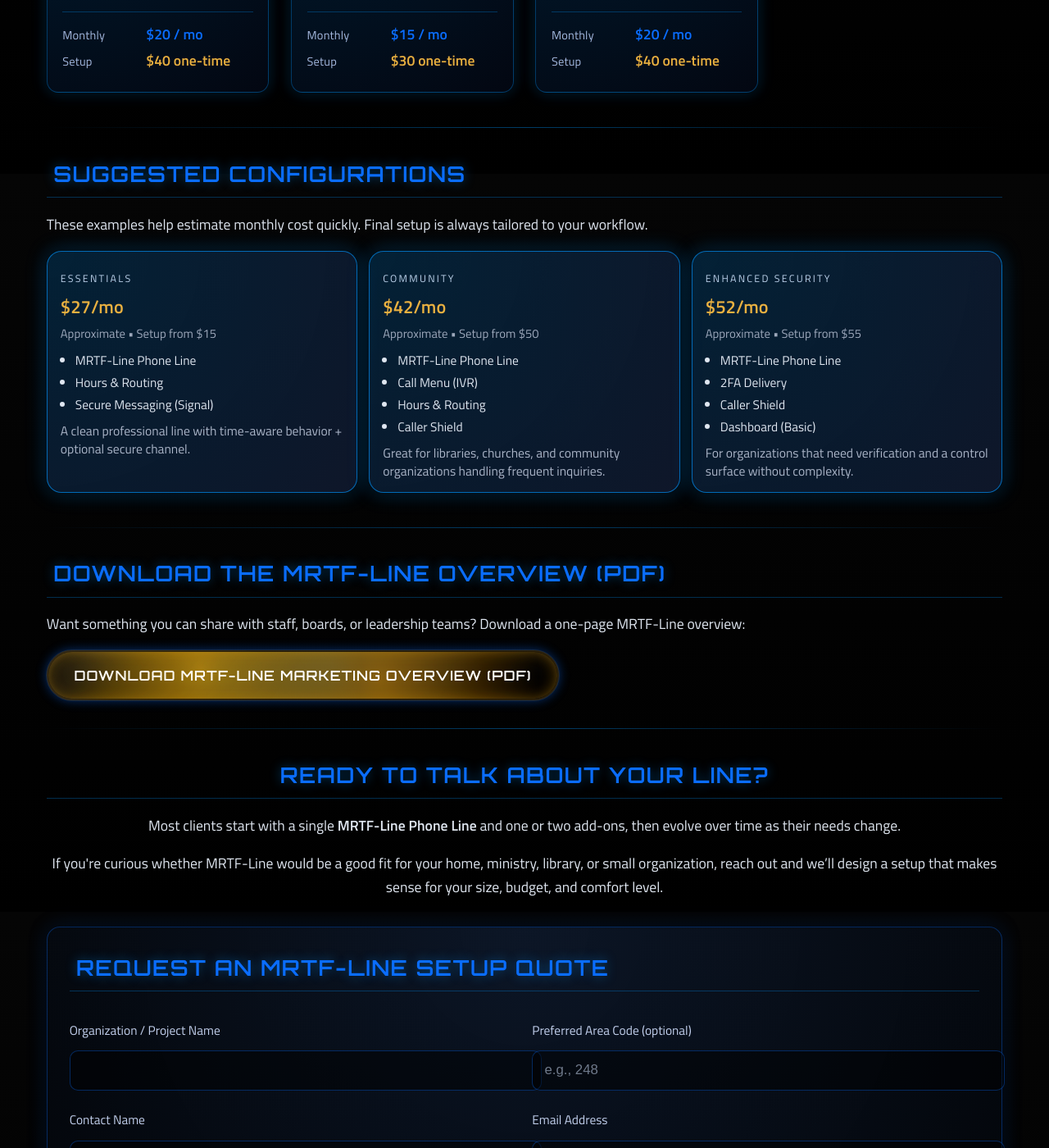
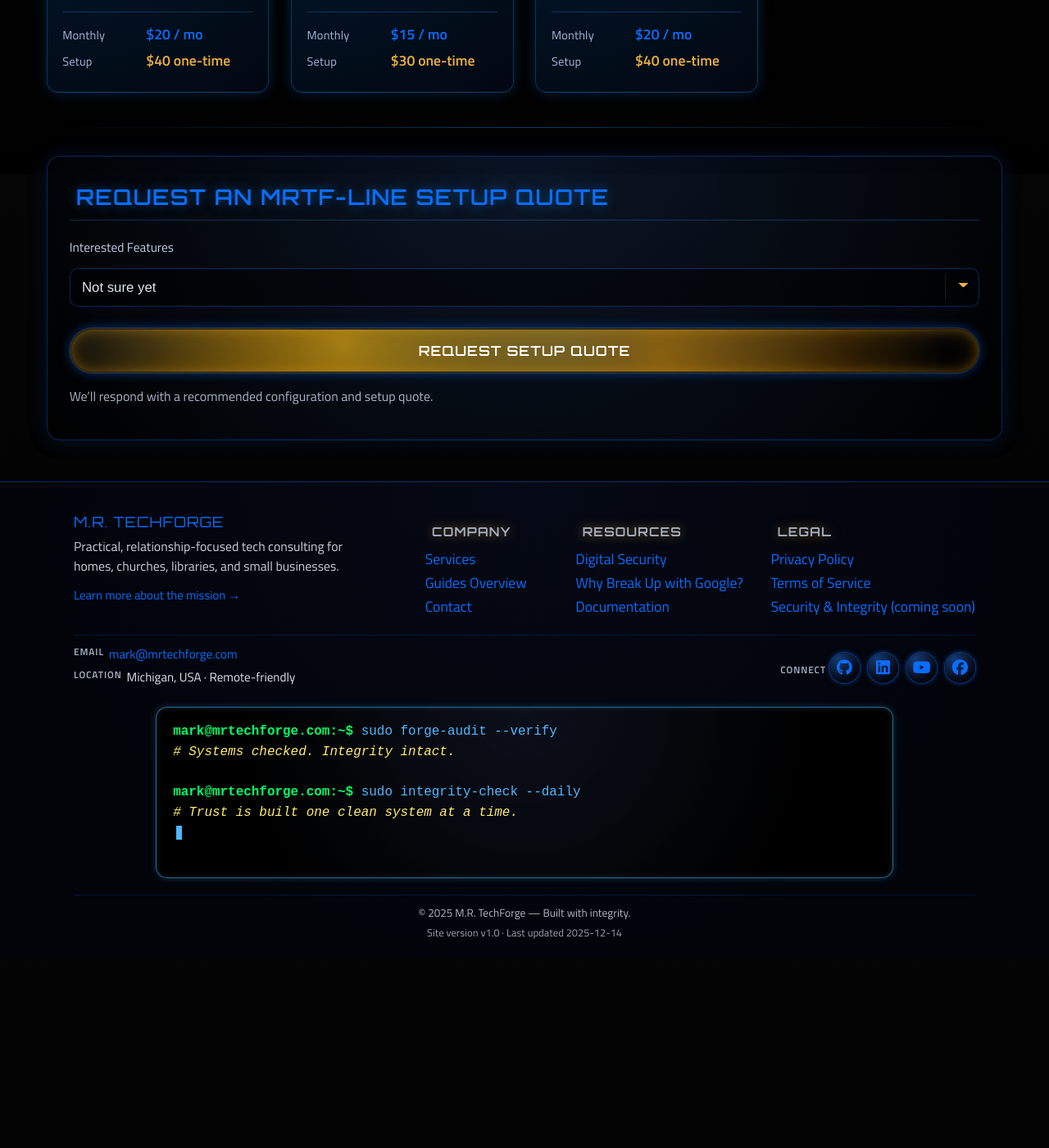
Before and after one commit to markisrt4/mrtechforge.github.io, a Jekyll site: the page built from services/mrtf-line.md, in a window 1280 px wide and 1400 px high, scrolled down 2488 px. Shown: the whole window at 82% size. Built offline with Jekyll 4.4.1, drawn with Linux system fonts in a browser that asks for light colours; after the commit the page ends 3657 px from its top, so only the background shows below that; some of the changed text lies outside the part shown.

Commit message:
Update mrtf-line.md

```diff
--- a/services/mrtf-line.md
+++ b/services/mrtf-line.md
@@ -48,7 +48,11 @@
   <div class="phone-services-card">
     <ol class="how-it-works-steps">
       <li><strong>We set up your MRTF-Line number.</strong> You get a dedicated phone &amp; text line managed by M.R. TechForge.</li>
-      <li><strong>You pick your add-ons.</strong> Choose from call menus, hours &amp; routing, voicemail+, text auto-replies, secure messaging, 2FA delivery, and dashboard access.</li>
+      <li>
+        <strong>You pick your add-ons.</strong>
+        Choose from call menus, hours &amp; routing, voicemail+, text auto-replies,
+        <strong>Slack notifications</strong>, secure messaging, 2FA delivery, and dashboard access.
+      </li>
       <li><strong>We customize everything to your organization.</strong> Greetings, menus, routing, and responses are built around how you actually work.</li>
       <li><strong>You focus on people, not phone systems.</strong> When you need changes, MRTF handles them — or you can use the dashboard if you prefer.</li>
     </ol>
@@ -70,7 +74,6 @@
       {% for offering in mrtf_line.offerings %}
         {% assign name = offering.name %}
 
-        {%- comment -%} Simple icon mapping by offering name {%- endcomment -%}
         {% assign icon = "📞" %}
         {% case name %}
           {% when "MRTF-Line Phone Line" %}{% assign icon = "📞" %}
@@ -78,6 +81,7 @@
           {% when "Hours & Routing" %}{% assign icon = "⏰" %}
           {% when "Voicemail+" %}{% assign icon = "🎙️" %}
           {% when "Text Auto-Replies" %}{% assign icon = "💬" %}
+          {% when "Slack Notifications" %}{% assign icon = "🔔" %}
           {% when "Secure Messaging (Signal)" %}{% assign icon = "🛡️" %}
           {% when "Caller Shield" %}{% assign icon = "🚫" %}
           {% when "2FA Delivery" %}{% assign icon = "✅" %}
@@ -124,106 +128,10 @@
         </article>
       {% endfor %}
     </div>
-  {% else %}
-    <p><em>MRTF-Line offerings are coming soon. Please contact M.R. TechForge for current pricing.</em></p>
   {% endif %}
 </section>
 
 <div class="services-divider"></div>
-
-<section class="service-section forge-bundles">
-  <h2 class="services-heading">Suggested Configurations</h2>
-
-  <p class="section-sub">
-    These examples help estimate monthly cost quickly. Final setup is always tailored to your workflow.
-  </p>
-
-  <div class="forge-bundle-grid">
-    <article class="forge-bundle-card">
-      <div class="forge-bundle-tag">Essentials</div>
-      <div class="forge-bundle-price">$27/mo</div>
-      <div class="forge-bundle-meta">Approximate • Setup from $15</div>
-
-      <ul class="forge-bundle-list">
-        <li>MRTF-Line Phone Line</li>
-        <li>Hours &amp; Routing</li>
-        <li>Secure Messaging (Signal)</li>
-      </ul>
-
-      <p class="forge-bundle-desc">
-        A clean professional line with time-aware behavior + optional secure channel.
-      </p>
-    </article>
-
-    <article class="forge-bundle-card">
-      <div class="forge-bundle-tag">Community</div>
-      <div class="forge-bundle-price">$42/mo</div>
-      <div class="forge-bundle-meta">Approximate • Setup from $50</div>
-
-      <ul class="forge-bundle-list">
-        <li>MRTF-Line Phone Line</li>
-        <li>Call Menu (IVR)</li>
-        <li>Hours &amp; Routing</li>
-        <li>Caller Shield</li>
-      </ul>
-
-      <p class="forge-bundle-desc">
-        Great for libraries, churches, and community organizations handling frequent inquiries.
-      </p>
-    </article>
-
-    <article class="forge-bundle-card">
-      <div class="forge-bundle-tag">Enhanced Security</div>
-      <div class="forge-bundle-price">$52/mo</div>
-      <div class="forge-bundle-meta">Approximate • Setup from $55</div>
-
-      <ul class="forge-bundle-list">
-        <li>MRTF-Line Phone Line</li>
-        <li>2FA Delivery</li>
-        <li>Caller Shield</li>
-        <li>Dashboard (Basic)</li>
-      </ul>
-
-      <p class="forge-bundle-desc">
-        For organizations that need verification and a control surface without complexity.
-      </p>
-    </article>
-  </div>
-</section>
-
-<div class="services-divider"></div>
-
-<section class="service-section">
-  <h2 class="services-heading">Download the MRTF-Line Overview (PDF)</h2>
-
-  <p>
-    Want something you can share with staff, boards, or leadership teams?
-    Download a one-page MRTF-Line overview:
-  </p>
-
-  <p>
-    <a href="/assets/docs/MRTF-Line_Marketing_Overview.pdf" class="btn btn-forge">
-      Download MRTF-Line Marketing Overview (PDF)
-    </a>
-  </p>
-</section>
-
-<div class="services-divider"></div>
-
-<section class="service-section services-cta">
-  <h2 class="services-heading">Ready to Talk About Your Line?</h2>
-
-  <p>
-    Most clients start with a single <strong>MRTF-Line Phone Line</strong> and one or two add-ons,
-    then evolve over time as their needs change.
-  </p>
-
-  <p>
-    If you're curious whether MRTF-Line would be a good fit for your home, ministry,
-    library, or small organization, reach out and we’ll design a setup that makes
-    sense for your size, budget, and comfort level.
-  </p>
-</section>
 
 <section class="forge-form-card">
   <h2 class="services-heading">Request an MRTF-Line Setup Quote</h2>
@@ -242,44 +150,15 @@
       <label>Don’t fill this out: <input name="bot-field" /></label>
     </p>
 
-    <div class="form-grid">
-      <div>
-        <label>Organization / Project Name</label>
-        <input type="text" name="organization" required />
-      </div>
-
-      <div>
-        <label>Preferred Area Code (optional)</label>
-        <input type="text" name="area_code" placeholder="e.g., 248" />
-      </div>
-    </div>
-
-    <div class="form-grid">
-      <div>
-        <label>Contact Name</label>
-        <input type="text" name="name" required />
-      </div>
-
-      <div>
-        <label>Email Address</label>
-        <input type="email" name="email" required />
-      </div>
-    </div>
-
-    <label>How should calls/texts work?</label>
-    <textarea
-      name="workflow"
-      rows="4"
-      placeholder="Example: After-hours voicemail to email; business hours ring 2 staff; texts auto-reply with HOURS; etc."
-      required
-    ></textarea>
-
     <label>Interested Features</label>
     <select name="features">
       <option value="not_sure">Not sure yet</option>
       <option value="core_only">Core line only</option>
       <option value="ivr">Call Menu (IVR)</option>
       <option value="hours_routing">Hours & Routing</option>
+      <option value="voicemail">Voicemail+</option>
+      <option value="text_autoreplies">Text Auto-Replies</option>
+      <option value="slack">Slack Notifications</option>
       <option value="signal">Secure Messaging (Signal)</option>
       <option value="caller_shield">Caller Shield</option>
       <option value="2fa">2FA Delivery</option>
```
